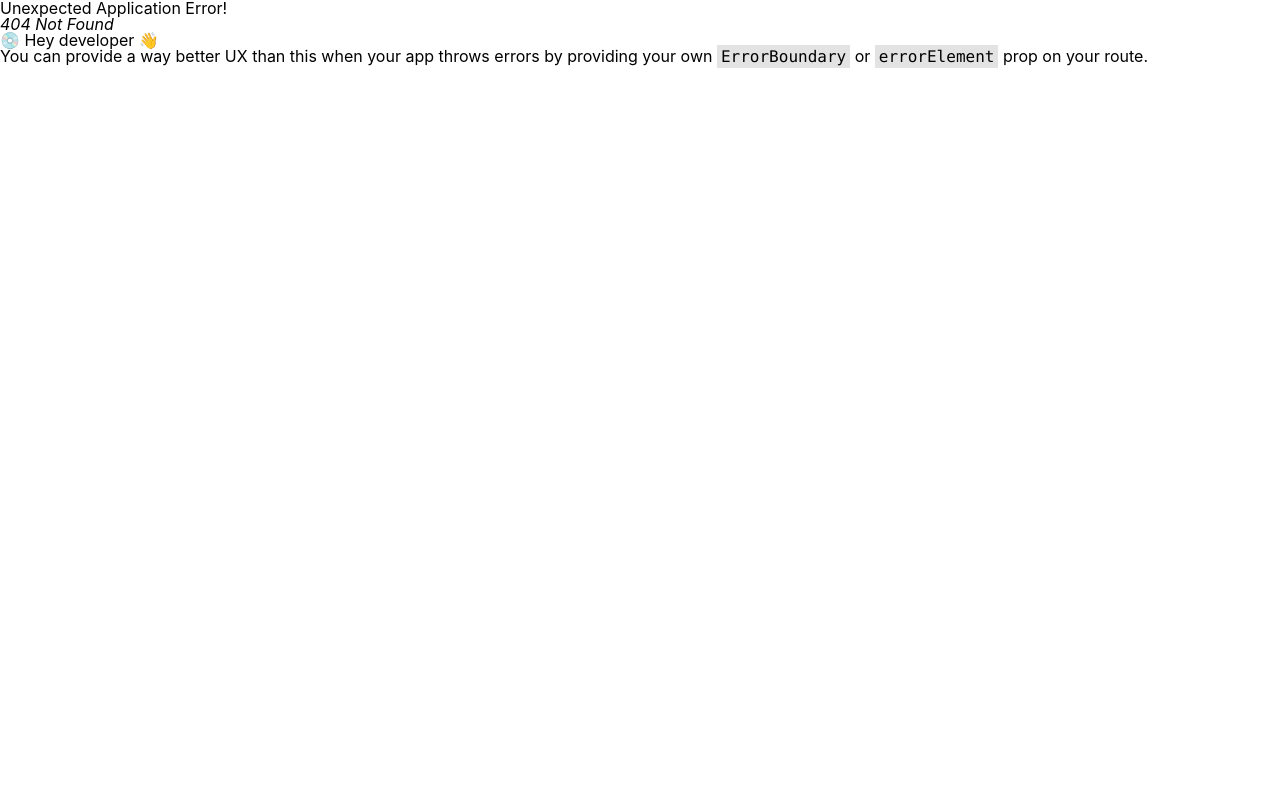
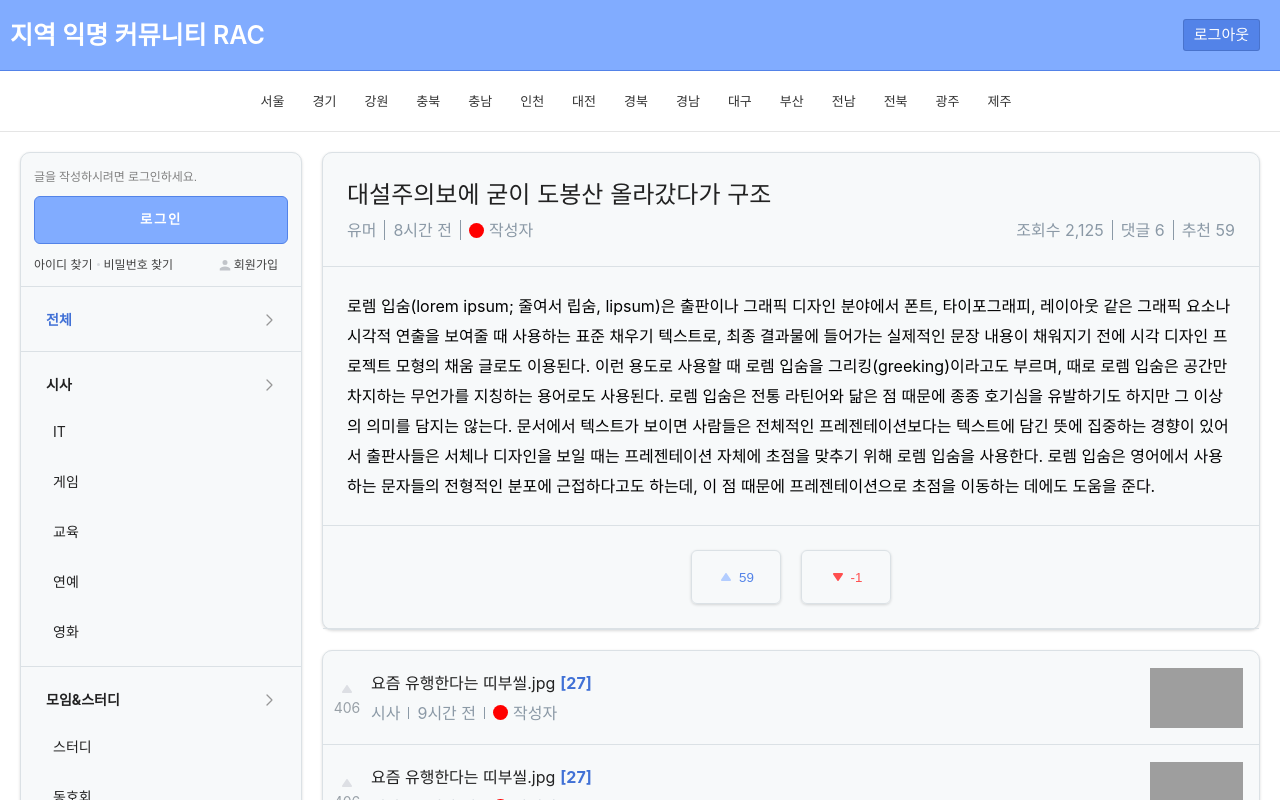
Before and after one commit to hamseungwan2023/InfleanProject, a React (Create React App) app in the folder client/: page /postDetail/1 in a window 1280 px wide. Before the commit this address had no page. Shown: the top 800 px of the page. Built offline with nearby package versions, Linux system fonts and the light colour scheme; grey boxes are pictures that could not be loaded.

Commit message:
글 상세조회

```diff
--- a/client/src/App.tsx
+++ b/client/src/App.tsx
@@ -8,6 +8,7 @@ import "./global.scss";
 import Layout from "./components/layout/Layout";
 import Aside from "./components/layout/Aside";
 import Main from "./routes/Main";
+import PostDetailRoute from "./routes/PostDetailRoute";
 
 const router = createBrowserRouter([
   {
@@ -16,10 +17,17 @@ const router = createBrowserRouter([
     children: [
       {
         path: "/",
-        element: <div className="layout">
+        element: <>
           <Aside />
           <Main />
-        </div>
+        </>
+      },
+      {
+        path: "/postDetail/:id",
+        element: <>
+          <Aside />
+          <PostDetailRoute />
+        </>
       },
       {
         path: "/profile",
--- a/client/src/components/category/Category.module.scss
+++ b/client/src/components/category/Category.module.scss
@@ -2,7 +2,7 @@
 @import "../../scss/variables.scss";
 
 .item {
-  border-top: $mainBorder;
+  border-top: 1px solid $mainBorder;
   padding: 9px 16px 8px;
 
   &:first-child {
--- a/client/src/components/layout/Layout.tsx
+++ b/client/src/components/layout/Layout.tsx
@@ -6,7 +6,9 @@ import Header from "./Header";
 const Layout = () => {
   return <>
     <Header />
-    <Outlet />
+    <div className="layout">
+      <Outlet />
+    </div>
     <Footer />
   </>
 }
--- a/client/src/components/postDetail/PostDetail.module.scss
+++ b/client/src/components/postDetail/PostDetail.module.scss
@@ -1,2 +1,108 @@
 @charset "utf-8";
 @import "../../scss/variables.scss";
+
+.title_wrap {
+  padding: 24px;
+  border-bottom: 1px solid $mainBorder;
+}
+
+.content_wrap {
+  padding: 24px;
+  border-bottom: 1px solid $mainBorder;
+  line-height: 30px;
+}
+
+.recommend_wrap {
+  display: flex;
+  justify-content: center;
+  align-items: center;
+  padding: 24px;
+  border-bottom: 1px solid $mainBorder;
+}
+
+.title {
+  color: $mainText;
+  font-size: 24px;
+  font-weight: 400;
+  line-height: 36px;
+  word-break: break-all;
+}
+
+.title_info {
+  display: flex;
+  justify-content: space-between;
+  align-items: center;
+}
+
+.info_wrap {
+  display: flex;
+  align-items: center;
+  width: 100%;
+  height: 24px;
+  margin-top: 5px;
+  color: #8b99a6;
+  overflow: hidden;
+  text-overflow: ellipsis;
+  white-space: nowrap;
+
+  & + .info_wrap {
+    justify-content: flex-end;
+  }
+}
+
+.category, .last_update, .views, .comment_count {
+  align-items: center;
+  padding-right: 8px;
+  line-height: 24px;
+
+  &::after {
+    border-right: 1px solid #8b99a6;
+    height: 12px;
+    margin-left: 8px;
+    content: "";
+  }
+}
+
+.writter {
+  display: flex;
+  align-items: center;
+}
+
+.rank {
+  width: 15px;
+  height: 15px;
+  margin-right: 5px;
+  background-color: red;
+  border-radius: 50%;
+  line-height: 24px;
+}
+
+.btn_recommend {
+  display: flex;
+  justify-content: center;
+  align-items: center;
+  width: 90px;
+  border: 1px solid $mainBorder;
+  border-radius: 6px;
+  box-shadow: 0 1px 3px 0 rgba(0, 0, 0, 0.15);
+  line-height: 50px;
+  color: $main500;
+
+  span {
+    margin: 2px 0 0 5px;
+  }
+
+  & + .btn_recommend {
+    margin-left: 20px;
+    color: #ff4f4f;
+
+    svg {
+      fill: #ff4f4f;
+      transform: rotate(180deg);
+    }
+  }
+
+  svg {
+    fill: $main300;
+  }
+}
--- a/client/src/components/postDetail/PostDetail.tsx
+++ b/client/src/components/postDetail/PostDetail.tsx
@@ -1,10 +1,44 @@
 import React from "react";
 import style from "./PostDetail.module.scss";
 
-const PostDetailt = () => {
-  return <div>
-    PostDetail
+const PostDetail = () => {
+  return <div className="postDetail">
+    <div className={style.title_wrap}>
+      <h1 className={style.title}>대설주의보에 굳이 도봉산 올라갔다가 구조</h1>
+      <div className={style.title_info}>
+        <div className={style.info_wrap}>
+          <span className={style.category}>유머</span>
+          <span className={style.last_update}>8시간 전</span>
+          <span className={style.writter}>
+            <i className={style.rank} />
+            <span>작성자</span>
+          </span>
+        </div>
+        <div className={style.info_wrap}>
+          <span className={style.views}>조회수 2,125</span>
+          <span className={style.comment_count}>댓글 6</span>
+          <span className={style.recommend_count}>추천 59</span>
+        </div>
+      </div>
+    </div>
+    <div className={style.content_wrap}>로렘 입숨(lorem ipsum; 줄여서 립숨, lipsum)은 출판이나 그래픽 디자인 분야에서 폰트, 타이포그래피, 레이아웃 같은 그래픽 요소나 시각적 연출을 보여줄 때 사용하는 표준 채우기 텍스트로, 최종 결과물에 들어가는 실제적인 문장 내용이 채워지기 전에 시각 디자인 프로젝트 모형의 채움 글로도 이용된다. 이런 용도로 사용할 때 로렘 입숨을 그리킹(greeking)이라고도 부르며, 때로 로렘 입숨은 공간만 차지하는 무언가를 지칭하는 용어로도 사용된다.
+
+로렘 입숨은 전통 라틴어와 닮은 점 때문에 종종 호기심을 유발하기도 하지만 그 이상의 의미를 담지는 않는다. 문서에서 텍스트가 보이면 사람들은 전체적인 프레젠테이션보다는 텍스트에 담긴 뜻에 집중하는 경향이 있어서 출판사들은 서체나 디자인을 보일 때는 프레젠테이션 자체에 초점을 맞추기 위해 로렘 입숨을 사용한다.
+
+로렘 입숨은 영어에서 사용하는 문자들의 전형적인 분포에 근접하다고도 하는데, 이 점 때문에 프레젠테이션으로 초점을 이동하는 데에도 도움을 준다.</div>
+    <div className={style.recommend_wrap}>
+      <button type="button" className={style.btn_recommend}>
+        <svg width="16" height="16" viewBox="0 0 16 16" fill="none" xmlns="http://www.w3.org/2000/svg" data-type="default"><path d="M12.8215 10.4987L8.55564 4.31749C8.48688 4.21791 8.40159 4.13798 8.30561 4.08318C8.20963 4.02837 8.10524 4 7.9996 4C7.89396 4 7.78957 4.02837 7.69359 4.08318C7.59761 4.13798 7.51231 4.21791 7.44355 4.31749L3.17768 10.4987C2.77056 11.0887 3.1081 12 3.73373 12H12.2667C12.8923 12 13.2299 11.0887 12.8215 10.4987Z"></path></svg>
+        <span>59</span>
+        <span className="blind">추천 수</span>
+      </button>
+      <button type="button" className={style.btn_recommend}>
+        <svg width="16" height="16" viewBox="0 0 16 16" fill="none" xmlns="http://www.w3.org/2000/svg" data-type="default"><path d="M12.8215 10.4987L8.55564 4.31749C8.48688 4.21791 8.40159 4.13798 8.30561 4.08318C8.20963 4.02837 8.10524 4 7.9996 4C7.89396 4 7.78957 4.02837 7.69359 4.08318C7.59761 4.13798 7.51231 4.21791 7.44355 4.31749L3.17768 10.4987C2.77056 11.0887 3.1081 12 3.73373 12H12.2667C12.8923 12 13.2299 11.0887 12.8215 10.4987Z"></path></svg>
+        <span>-1</span>
+        <span className="blind">비추천 수</span>
+      </button>
+    </div>
   </div>
 }
 
-export default PostDetailt;
+export default PostDetail;
--- a/client/src/components/postList/postList.tsx
+++ b/client/src/components/postList/postList.tsx
@@ -4,7 +4,7 @@ import PostItem from "../postItem/PostItem";
 import style from "./PostList.module.scss";
 
 const PostList = () => {
-  return <div className="postlist">
+  return <div className="postlist" role="tabpanel">
     <ul className={style.list}>
       {
         postList.map((item,index) => <PostItem title={item}/>)
--- a/client/src/components/postitem/PostItem.module.scss
+++ b/client/src/components/postitem/PostItem.module.scss
@@ -51,6 +51,7 @@
 
 .title_wrap {
   display: flex;
+  line-height: 25px;
 
   .title {
     text-overflow: ellipsis;
--- a/client/src/global.scss
+++ b/client/src/global.scss
@@ -103,6 +103,7 @@ a {
 
 .layout {
   display: flex;
+  align-items: flex-start;
 }
 
 .aside {
@@ -115,21 +116,22 @@ a {
   box-shadow: 0 1px 3px 0 rgba(0,0,0,0.15);
 }
 
-main {
+main, .postDetailRoute {
   flex: 1;
   margin: 20px 20px 20px 0px;
 }
 
-.filter {
+.filter, .postDetail {
   background-color: #f7f9fa;
   border: 1px solid #dbe1e5;
   border-radius: 10px;
   box-shadow: 0 1px 3px 0 rgba(0,0,0,0.15);
 }
 
-.postlist {
+.postlist, .comment {
   margin-top: 20px;
   background-color: #f7f9fa;
   border: 1px solid #dbe1e5;
+  box-shadow: 0 1px 3px 0 rgba(0, 0, 0, 0.15);
   border-radius: 10px;
 }
--- a/client/src/routes/Main.tsx
+++ b/client/src/routes/Main.tsx
@@ -3,7 +3,7 @@ import Filter from "../components/filter/Filter";
 import PostList from "../components/postList/PostList";
 
 const Main = () => {
-  return <main role="tabpanel">
+  return <main>
     <Filter />
     <PostList />
   </main>
--- /dev/null
+++ b/client/src/routes/PostDetailRoute.tsx
@@ -0,0 +1,12 @@
+import React from "react";
+import PostDetail from "../components/postDetail/PostDetail";
+import PostList from "../components/postList/PostList";
+
+const PostDetailRoute = () => {
+  return <section className="postDetailRoute">
+    <PostDetail />
+    <PostList />
+  </section>
+}
+
+export default PostDetailRoute;
```
